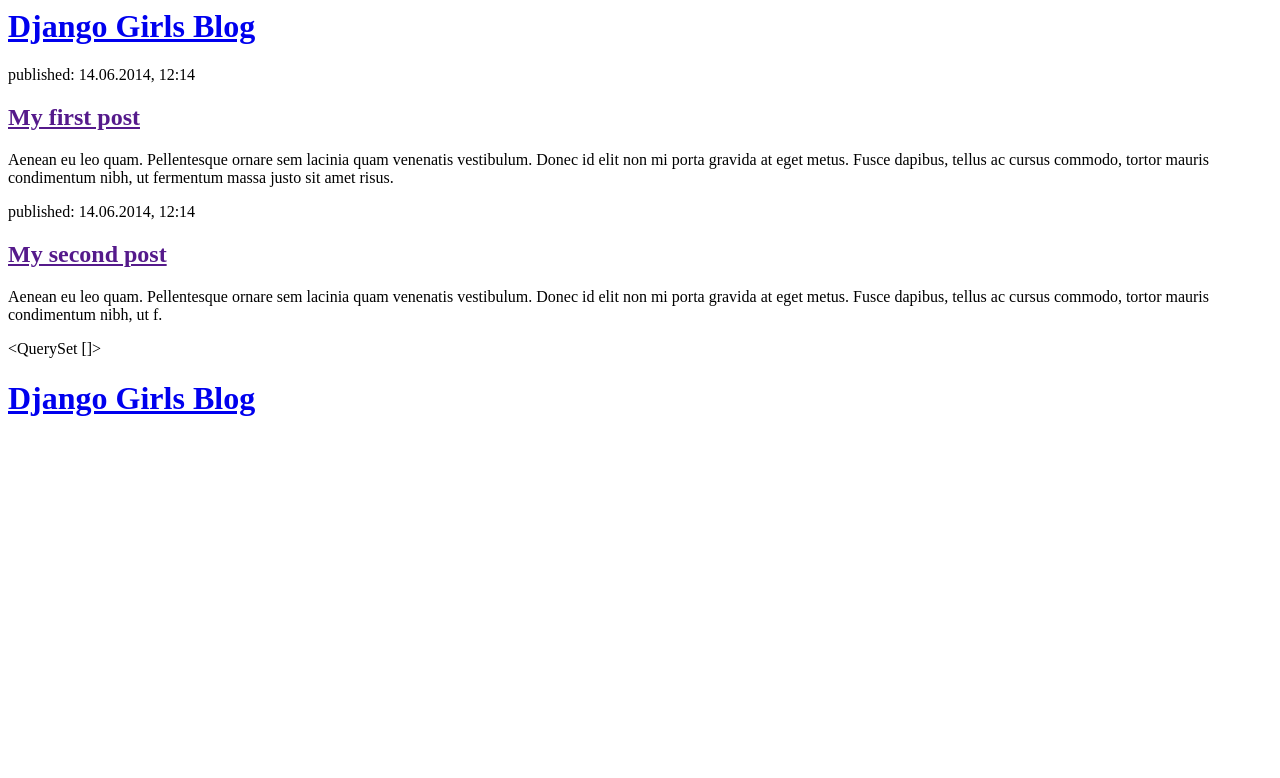
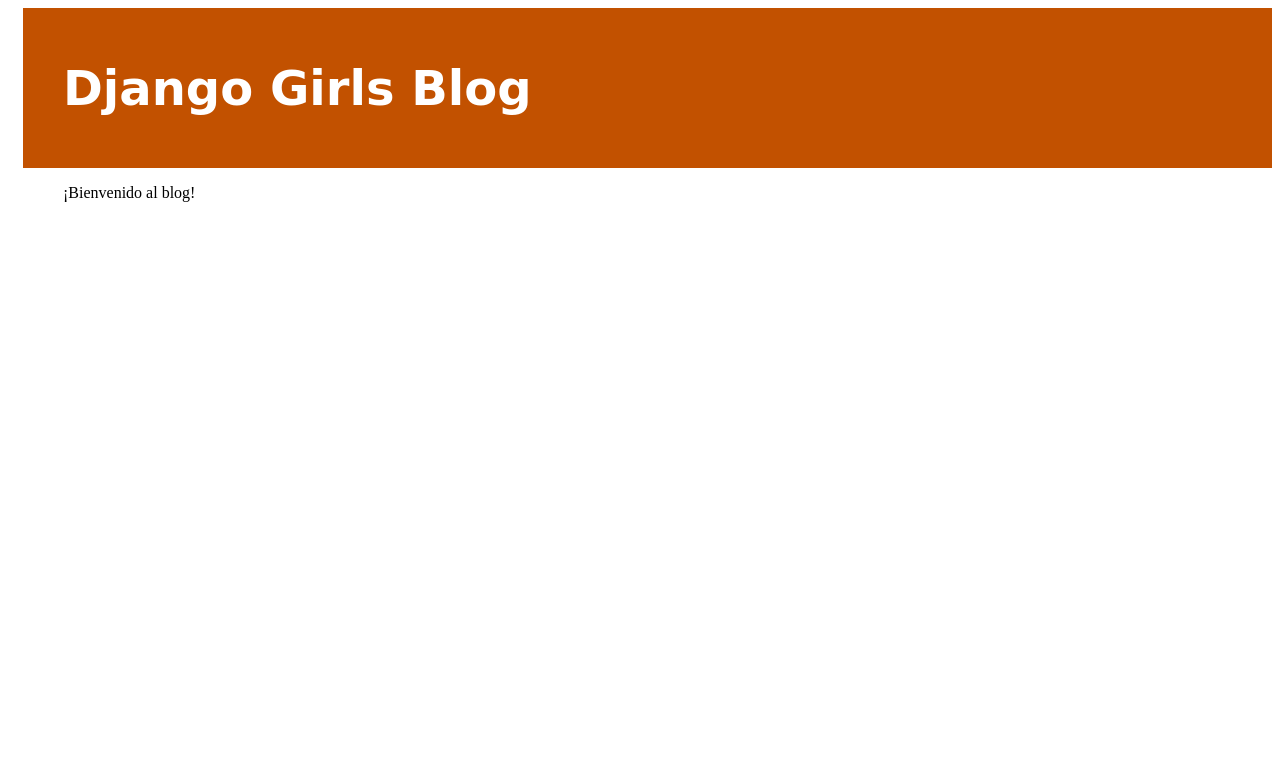
Before and after one commit to JOSE-CUELLO/django, a Django app: page / in a window 1280 px wide. Shown: the top 778 px of the page. Run offline with Django 5.2, Linux system fonts and the light colour scheme; data that the repository does not hold is empty.

Commit message:
Agregadas vistas y plantilla para el detalle del post del blog así como también CSS para el sitio.

```diff
--- /dev/null
+++ b/blog/static/css/blog.css
@@ -0,0 +1,54 @@
+h1 a, h2 a {
+    color: #C25100;
+    font-family: 'Lobster';
+
+}
+body {
+    padding-left: 15px;
+}
+.page-header {
+    background-color: #C25100;
+    margin-top: 0;
+    padding: 20px 20px 20px 40px;
+}
+
+.page-header h1, .page-header h1 a, .page-header h1 a:visited, .page-header h1 a:active {
+    color: #ffffff;
+    font-size: 36pt;
+    text-decoration: none;
+}
+
+.content {
+    margin-left: 40px;
+}
+
+h1, h2, h3, h4 {
+    font-family: 'Lobster', cursive;
+}
+
+.date {
+    color: #828282;
+}
+
+.save {
+    float: right;
+}
+
+.post-form textarea, .post-form input {
+    width: 100%;
+}
+
+.top-menu, .top-menu:hover, .top-menu:visited {
+    color: #ffffff;
+    float: right;
+    font-size: 26pt;
+    margin-right: 20px;
+}
+
+.post {
+    margin-bottom: 70px;
+}
+
+.post h2 a, .post h2 a:visited {
+    color: #000000;
+}
--- a/blog/templates/blog/post_list.html
+++ b/blog/templates/blog/post_list.html
@@ -1,33 +1,17 @@
+{% load static %}
 
+<!DOCTYPE html>
+<html>
 <head>
-    <title>Django Girls blog</title>
+    <title>Django Girls Blog</title>
+    <link rel="stylesheet" href="{% static 'css/blog.css' %}">
 </head>
 <body>
-    <div>
-        <h1><a href="/">Django Girls Blog</a></h1>
+    <div class="page-header">
+        <h1>Django Girls Blog</h1>
     </div>
-
-    <div>
-        <p>published: 14.06.2014, 12:14</p>
-        <h2><a href="">My first post</a></h2>
-        <p>Aenean eu leo quam. Pellentesque ornare sem lacinia quam venenatis vestibulum. Donec id elit non mi porta gravida at eget metus. Fusce dapibus, tellus ac cursus commodo, tortor mauris condimentum nibh, ut fermentum massa justo sit amet risus.</p>
+    <div class="content">
+        <p>¡Bienvenido al blog!</p>
     </div>
-
-    <div>
-        <p>published: 14.06.2014, 12:14</p>
-        <h2><a href="">My second post</a></h2>
-        <p>Aenean eu leo quam. Pellentesque ornare sem lacinia quam venenatis vestibulum. Donec id elit non mi porta gravida at eget metus. Fusce dapibus, tellus ac cursus commodo, tortor mauris condimentum nibh, ut f.</p>
-    </div>
-    {{ posts }}
-    <div>
-        <h1><a href="/">Django Girls Blog</a></h1>
-    </div>
-
-    {% for post in posts %}
-        <div>
-            <p> publicado: {{ post.published_date }}</p>
-            <h2><a href="">{{ post.title }}</a></h2>
-            <p>{{ post.text|linebreaksbr }}</p>
-        </div>
-    {% endfor %}
 </body>
+</html>
--- a/blog/urls.py
+++ b/blog/urls.py
@@ -1,6 +1,9 @@
 from django.urls import path
 from . import views
 
+
 urlpatterns = [
     path('', views.post_list, name='post_list'),
+    path('post/<int:pk>/', views.post_detail, name='post_detail'),
+     path('post/new/', views.post_new, name='post_new'),
 ]
--- a/blog/views.py
+++ b/blog/views.py
@@ -1,7 +1,15 @@
 from django.shortcuts import render
 from django.utils import timezone
 from .models import Post
+from django.shortcuts import render, get_object_or_404
+from .forms import PostForm
 
 def post_list(request):
     posts = Post.objects.filter(published_date__lte=timezone.now()).order_by('published_date')
     return render(request, 'blog/post_list.html', {'posts': posts})
+def post_detail(request, pk):
+    post = get_object_or_404(Post, pk=pk)
+    return render(request, 'blog/post_detail.html', {'post': post})
+def post_new(request):
+    form = PostForm()
+    return render(request, 'blog/post_edit.html', {'form': form})
```
Also changed, not shown: blog/forms.py (added, +9 -0 lines), blog/templates/base.html (added, +26 -0 lines).
